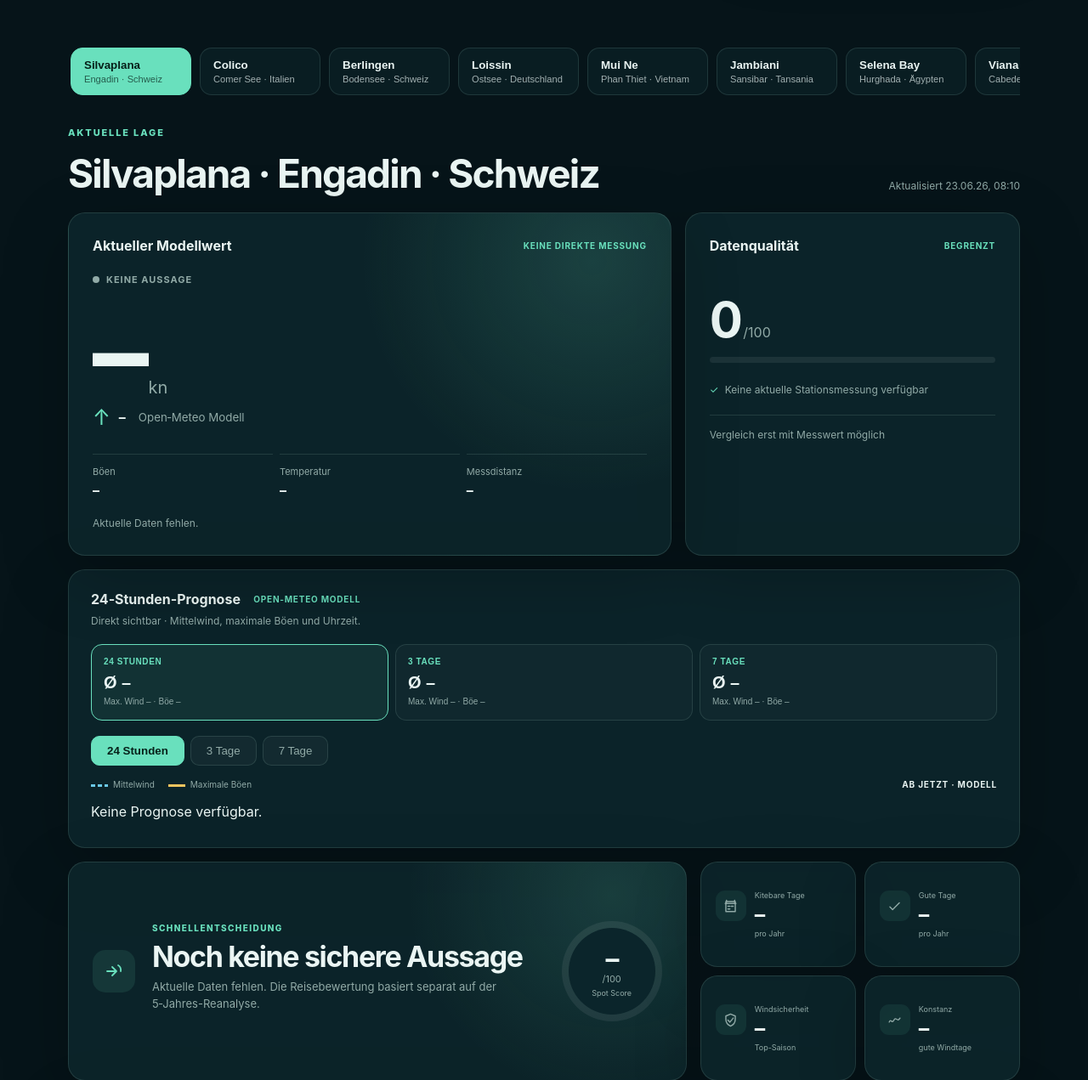
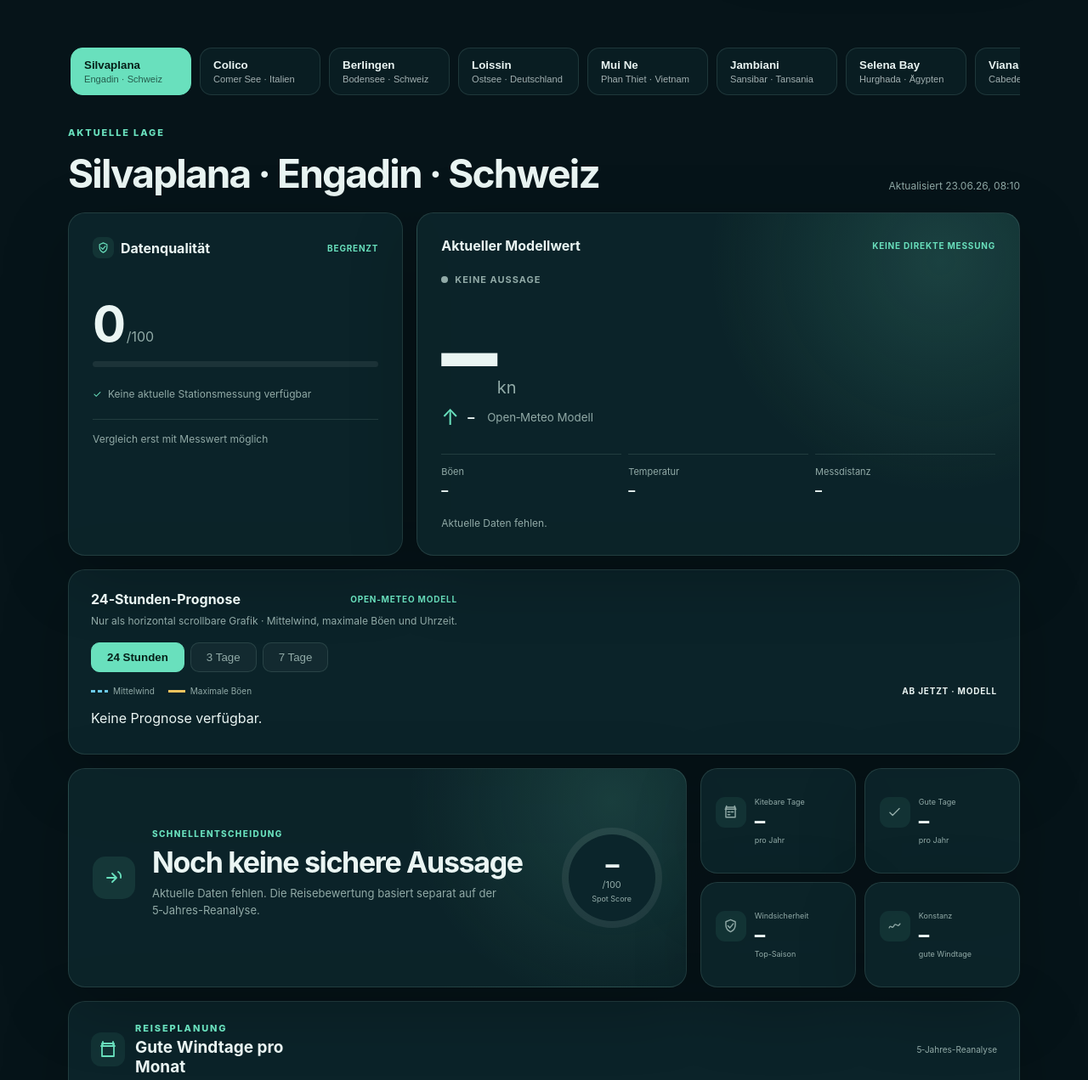
Before and after one commit to Nelorim/windatlas-stefan, a Flask app: page / in a window 1280 px wide. Shown: the part 449-1720 px from the top of the page at 85% size. Run offline with Flask 3, Linux system fonts and the light colour scheme; data that the repository does not hold is empty.

Commit message:
Add files via upload

```diff
--- a/static/app.js
+++ b/static/app.js
@@ -318,20 +318,6 @@ function peakLabelsByDay(records, start, end, maxValue, timeZone) {
   }).join('');
 }
 
-function timelineDayCards(forecast, start, end, timeZone) {
-  const cards = [];
-  const keys = [...new Set(forecast.filter(item => { const stamp = new Date(item.time).getTime(); return stamp >= start && stamp <= end; }).map(item => localDayKey(item.time, timeZone)))];
-  keys.forEach(key => {
-    const records = forecast.filter(item => localDayKey(item.time, timeZone) === key);
-    if (!records.length) return;
-    const direction = circularDirection(records);
-    const peak = records.filter(item => Number.isFinite(item.gust_kn)).sort((a, b) => b.gust_kn - a.gust_kn)[0];
-    const label = new Intl.DateTimeFormat('de-CH', { timeZone, weekday: 'short', day: '2-digit', month: '2-digit' }).format(new Date(records[0].time));
-    cards.push(`<div class="timeline-day"><b>${label}</b><span class="type">PROGNOSE</span><strong>${value(average(records, 'wind_kn'), ' kn')}</strong><span>${Number.isFinite(direction) ? `${compass(direction)} · ${direction}°` : 'Richtung –'}</span><small>Maximum ${value(peak?.gust_kn, ' kn')} um ${peak ? timeLabel(peak.time, timeZone) : '–'}</small></div>`);
-  });
-  return cards.join('');
-}
-
 function renderChart() {
   const chart = $('#forecast-chart');
   const forecast = (state.liveData?.model?.forecast || []).filter(item => new Date(item.time).getTime() >= Date.now() - 60 * 60 * 1000);
@@ -348,7 +334,7 @@ function renderChart() {
     end = finalRecords.length ? Math.max(...finalRecords.map(item => new Date(item.time).getTime())) : now + days * 24 * 60 * 60 * 1000;
   }
   const visible = forecast.filter(item => { const time = new Date(item.time).getTime(); return time >= start && time <= end; });
-  renderForecastSummaries(forecast, timeZone);
+  text('#forecast-title', state.forecastView === 'day' ? '24‑Stunden-Prognose' : state.forecastView === 'three' ? '3‑Tage-Prognose' : '7‑Tage-Prognose');
   if (!visible.length) {
     chart.innerHTML = '<p>Keine Prognose verfügbar.</p>';
     return;
@@ -361,39 +347,13 @@ function renderChart() {
   const minWidth = mobile
     ? (state.forecastView === 'day' ? 1000 : state.forecastView === 'three' ? 1500 : 2100)
     : (state.forecastView === 'day' ? 900 : state.forecastView === 'three' ? 1350 : 1800);
-  const cards = `<div class="timeline-days">${timelineDayCards(forecast, start, end, timeZone)}</div>`;
   chart.innerHTML = `<div class="timeline-scroll" tabindex="0" aria-label="Prognosegrafik horizontal scrollbar"><div class="mobile-scroll-hint">↔ Grafik horizontal wischen</div><div class="timeline-plot" style="min-width:${minWidth}px"><svg viewBox="0 0 1000 220">
     <line class="grid" x1="0" y1="205" x2="1000" y2="205"/><line class="grid" x1="0" y1="107" x2="1000" y2="107"/>
     ${timelineLines(forecast, 'gust_kn', start, end, maxValue, 'forecast-gust', 91)}
     ${timelineLines(forecast, 'wind_kn', start, end, maxValue, 'forecast-wind', 91)}
     ${timelineLabels(forecast, 'gust_kn', start, end, maxValue, labelEvery, 'gust', -12, timeZone)}
     ${timelineLabels(forecast, 'wind_kn', start, end, maxValue, labelEvery, 'forecast', 17, timeZone)}
-    </svg><div class="timeline-axis"><span>Jetzt · ${timeLabel(new Date(now).toISOString(), timeZone)}</span><b>${days === 1 ? '24 Stunden' : days === 3 ? 'Nächste Stunden + 2 Tage' : '7 Tage Prognose'}</b><span>${dateTime(new Date(end).toISOString(), timeZone)}</span></div></div></div>${cards}`;
-}
-
-function forecastWindow(forecast, hours) {
-  const start = Date.now() - 60 * 60 * 1000;
-  const end = Date.now() + hours * 60 * 60 * 1000;
-  return forecast.filter(item => { const stamp = new Date(item.time).getTime(); return stamp >= start && stamp <= end; });
-}
-
-function renderForecastSummaries(forecast, timeZone) {
-  const target = $('#forecast-summaries');
-  if (!target) return;
-  const periods = [
-    { view: 'day', label: '24 STUNDEN', hours: 24 },
-    { view: 'three', label: '3 TAGE', hours: 72 },
-    { view: 'week', label: '7 TAGE', hours: 168 },
-  ];
-  target.innerHTML = periods.map(period => {
-    const records = forecastWindow(forecast, period.hours);
-    const peak = records.filter(item => Number.isFinite(item.gust_kn)).sort((a, b) => b.gust_kn - a.gust_kn)[0];
-    const strongest = records.filter(item => Number.isFinite(item.wind_kn)).sort((a, b) => b.wind_kn - a.wind_kn)[0];
-    return `<button class="forecast-summary${state.forecastView === period.view ? ' active' : ''}" data-summary-view="${period.view}" type="button">
-      <span>${period.label}</span><strong>Ø ${value(average(records, 'wind_kn'), ' kn')}</strong>
-      <small>Max. Wind ${value(strongest?.wind_kn, ' kn')} · Böe ${value(peak?.gust_kn, ' kn')} ${peak ? `um ${timeLabel(peak.time, timeZone)}` : ''}</small>
-    </button>`;
-  }).join('');
+    </svg><div class="timeline-axis"><span>Jetzt · ${timeLabel(new Date(now).toISOString(), timeZone)}</span><b>${days === 1 ? '24 Stunden' : days === 3 ? '3 Tage Prognose' : '7 Tage Prognose'}</b><span>${dateTime(new Date(end).toISOString(), timeZone)}</span></div></div></div>`;
 }
 
 function historyDirection(records) {
@@ -783,17 +743,6 @@ $$('[data-forecast-view]').forEach(button => button.addEventListener('click', ()
   $$('[data-forecast-view]').forEach(item => { item.classList.toggle('active', item === button); item.setAttribute('aria-selected', String(item === button)); });
   renderChart();
 }));
-$('#forecast-summaries').addEventListener('click', event => {
-  const button = event.target.closest('[data-summary-view]');
-  if (!button) return;
-  state.forecastView = button.dataset.summaryView;
-  $$('[data-forecast-view]').forEach(item => {
-    const active = item.dataset.forecastView === state.forecastView;
-    item.classList.toggle('active', active);
-    item.setAttribute('aria-selected', String(active));
-  });
-  renderChart();
-});
 $('#advanced-toggle').addEventListener('click', () => {
   const button = $('#advanced-toggle');
   const open = button.getAttribute('aria-expanded') !== 'true';
--- a/static/styles.css
+++ b/static/styles.css
@@ -86,9 +86,12 @@ h2 { margin: 0; font-size: clamp(28px, 4vw, 46px); letter-spacing: -.04em; }
 .quality-card li::before { content: "✓"; position: absolute; left: 0; color: var(--mint); }
 .delta { border-top: 1px solid var(--line); padding-top: 15px; margin: 20px 0 0; color: var(--muted); font-size: 12px; }
 .forecast { margin-top: 16px; padding: 24px 26px 16px; }
-.primary-live { margin-bottom: 0; }
+.primary-live { grid-template-columns: .75fr 1.35fr; margin-bottom: 0; }
 .primary-forecast { margin-bottom: 16px; }
 .live-title { margin-bottom: 18px; }
+.quality-title { display:inline-flex; align-items:center; gap:8px; }
+.quality-mini-icon { width:25px; height:25px; display:grid; place-items:center; border-radius:8px; color:var(--mint); background:rgba(105,224,189,.09); }
+.quality-mini-icon svg { width:15px; height:15px; fill:none; stroke:currentColor; stroke-width:1.9; stroke-linecap:round; stroke-linejoin:round; }
 .decision-grid { display: grid; grid-template-columns: minmax(0, 1.45fr) minmax(300px, .75fr); gap: 16px; margin-bottom: 16px; }
 .decision-card { min-height: 258px; padding: 28px; display: grid; grid-template-columns: auto minmax(0, 1fr) auto; gap: 20px; align-items: center; background: radial-gradient(circle at 88% 15%, rgba(105,224,189,.14), transparent 15rem), var(--panel); }
 .decision-icon, .stat-icon, .section-icon { display: grid; place-items: center; color: var(--mint); }
@@ -140,13 +143,6 @@ h2 { margin: 0; font-size: clamp(28px, 4vw, 46px); letter-spacing: -.04em; }
 .ranking-row b { font-size:11px; }
 .ranking-row small { color:var(--muted); font-size:9px; }
 .ranking-loading { color: var(--muted); font-size: 11px; }
-.forecast-summaries { display:grid; grid-template-columns:repeat(3, 1fr); gap:8px; margin-top:20px; }
-.forecast-summary { border:1px solid var(--line); border-radius:13px; background:rgba(255,255,255,.025); color:var(--ink); padding:14px; text-align:left; cursor:pointer; }
-.forecast-summary.active { border-color:var(--mint); background:rgba(105,224,189,.08); }
-.forecast-summary span, .forecast-summary strong, .forecast-summary small { display:block; }
-.forecast-summary span { color:var(--mint); font-size:10px; font-weight:800; letter-spacing:.06em; }
-.forecast-summary strong { margin:8px 0 4px; font-size:20px; }
-.forecast-summary small { color:var(--muted); font-size:10px; line-height:1.45; }
 .advanced-toggle { display:none; width:100%; min-height:54px; margin:16px 0 0; padding:0 18px; align-items:center; justify-content:space-between; border:1px solid var(--line); border-radius:14px; background:var(--panel); color:var(--ink); font-weight:750; }
 .advanced-toggle svg { width:20px; transition:transform .2s ease; }
 .advanced-toggle[aria-expanded="true"] svg { transform:rotate(180deg); }
@@ -316,11 +312,6 @@ footer a { color: var(--mint); text-decoration: none; }
   .month-overview { grid-template-columns:repeat(3,1fr); gap:7px; }
   .month-card { padding:11px 4px; }
   .direction-overview { grid-template-columns:repeat(4,1fr); }
-  .forecast-summaries { grid-template-columns:1fr; }
-  .forecast-summary { display:grid; grid-template-columns:85px 1fr; align-items:center; gap:2px 10px; min-height:72px; }
-  .forecast-summary span { grid-row:1 / span 2; }
-  .forecast-summary strong { margin:0; }
-  .forecast-summary small { grid-column:2; }
   .advanced-toggle { display:flex; }
   .advanced-data { display:none; }
   .advanced-data.open { display:block; }
--- a/templates/index.html
+++ b/templates/index.html
@@ -7,8 +7,8 @@
   <meta name="description" content="WindAtlas vergleicht Stationsmessungen, lokale Quellen und Open-Meteo-Modelle.">
   <title>WindAtlas CH</title>
   <link rel="preconnect" href="https://api.open-meteo.com">
-  <link rel="stylesheet" href="{{ url_for('static', filename='styles.css', v='10.1') }}">
-  <script defer src="{{ url_for('static', filename='app.js', v='10.1') }}"></script>
+  <link rel="stylesheet" href="{{ url_for('static', filename='styles.css', v='10.3') }}">
+  <script defer src="{{ url_for('static', filename='app.js', v='10.3') }}"></script>
 </head>
 <body>
   <a class="skip-link" href="#main">Zum Inhalt</a>
@@ -55,6 +55,14 @@
         </div>
 
         <div class="metric-grid primary-live" aria-label="Aktuelle Live-Messung">
+          <article class="quality-card panel">
+            <div class="panel-title"><span class="quality-title"><i class="quality-mini-icon" aria-hidden="true"><svg viewBox="0 0 24 24"><path d="M12 3l7 3v5c0 5-3 8-7 10-4-2-7-5-7-10V6zM8 12l3 3 5-6"/></svg></i>Datenqualität</span><b id="quality-label">–</b></div>
+            <div class="quality-score"><strong id="quality-score">–</strong><span>/100</span></div>
+            <div class="quality-track"><span id="quality-bar"></span></div>
+            <ul id="quality-reasons"></ul>
+            <p class="delta" id="model-delta">–</p>
+          </article>
+
           <article class="wind-card panel">
             <div class="panel-title live-title"><span id="live-panel-title">Live-Messung</span><b id="live-panel-kind">ECHTE MESSUNG</b></div>
             <div class="signal" id="signal"><span></span><b>–</b></div>
@@ -67,24 +75,15 @@
             </div>
             <p class="signal-reason" id="signal-reason"></p>
           </article>
-
-          <article class="quality-card panel">
-            <div class="panel-title"><span>Datenqualität</span><b id="quality-label">–</b></div>
-            <div class="quality-score"><strong id="quality-score">–</strong><span>/100</span></div>
-            <div class="quality-track"><span id="quality-bar"></span></div>
-            <ul id="quality-reasons"></ul>
-            <p class="delta" id="model-delta">–</p>
-          </article>
         </div>
 
         <article class="forecast panel primary-forecast">
           <div class="history-head">
             <div>
-              <div class="panel-title"><span>24‑Stunden-Prognose</span><b>OPEN‑METEO MODELL</b></div>
-              <p>Direkt sichtbar · Mittelwind, maximale Böen und Uhrzeit.</p>
+              <div class="panel-title"><span id="forecast-title">24‑Stunden-Prognose</span><b>OPEN‑METEO MODELL</b></div>
+              <p>Nur als horizontal scrollbare Grafik · Mittelwind, maximale Böen und Uhrzeit.</p>
             </div>
           </div>
-          <div class="forecast-summaries" id="forecast-summaries" aria-label="Prognose-Zusammenfassung"></div>
           <div class="timeline-tabs" role="tablist" aria-label="Zeitraum des Windverlaufs">
             <button data-forecast-view="day" class="active" role="tab" aria-selected="true">24 Stunden</button>
             <button data-forecast-view="three" role="tab" aria-selected="false">3 Tage</button>
```
Also changed, not shown: tests/test_app.py (+5 -2 lines).
